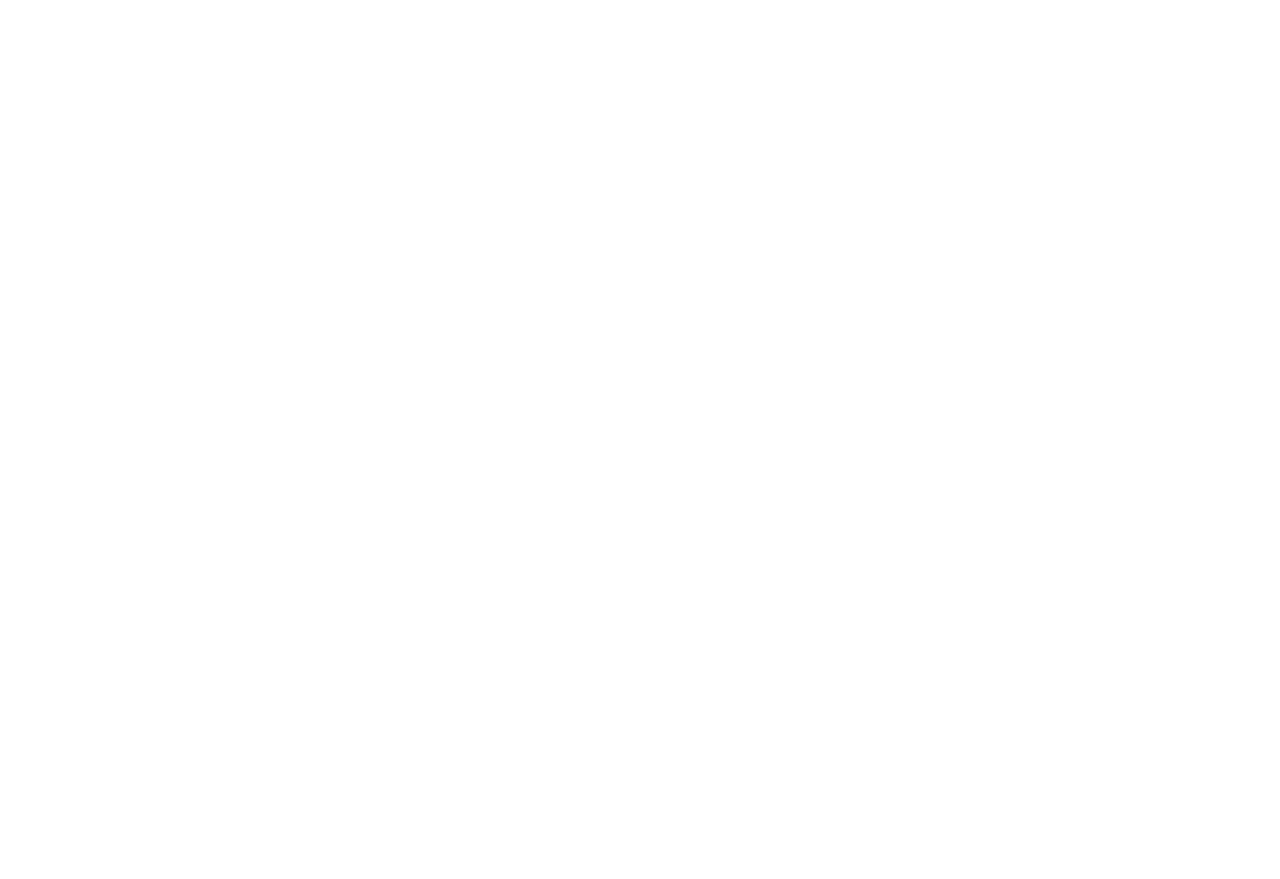
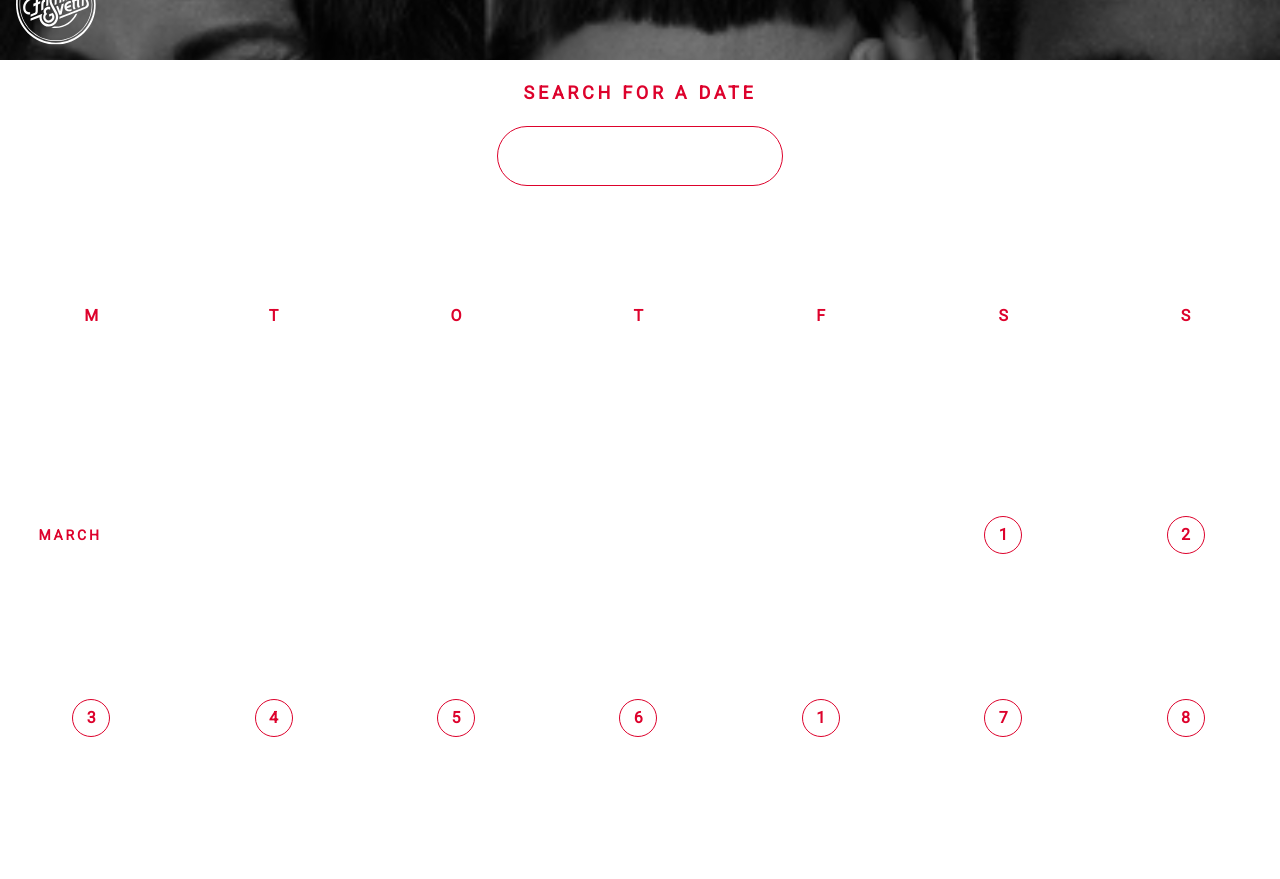
Before and after one commit to emelieedman/friskis-svettis-app, a React (Create React App) app: page /calendar in a window 1280 px wide. Shown: the part 180-1059 px from the top of the page. Before the commit the page ends 800 px from the top, so only its background shows below. Built offline with nearby package versions, Linux system fonts and the light colour scheme.

Commit message:
created the Calendar

```diff
--- a/src/components/InputFieldComponent/InputFieldComponent.js
+++ b/src/components/InputFieldComponent/InputFieldComponent.js
@@ -1,10 +1,10 @@
 import React from "react";
 import styles from "./InputFieldComponent.module.css"
 
-const InputFieldComponent = () => {
+const InputFieldComponent = (props) => {
     return (
         <form className={styles.wrapper}>
-            <label className={styles.label} htmlFor="search">SEARCH</label>
+            <label className={styles.label} htmlFor="search">{props.label}</label>
             <input className={styles.input} type="text" label="search" />
         </form>
     )
--- a/src/components/LinkRoundComponent/LinkRoundComponent.js
+++ b/src/components/LinkRoundComponent/LinkRoundComponent.js
@@ -0,0 +1,11 @@
+import React from "react"
+import { Link } from "react-router-dom";
+import styles from "./LinkRoundComponent.module.css"
+
+const LinkRoundComponent = (props) => {
+    return (
+    <Link className={styles.link} to={props.date}>{props.date}</Link>
+    )
+}
+
+export default LinkRoundComponent;
--- a/src/components/LinkRoundComponent/LinkRoundComponent.module.css
+++ b/src/components/LinkRoundComponent/LinkRoundComponent.module.css
@@ -0,0 +1,25 @@
+.link {
+    display: flex;
+    align-items: center;
+    justify-content: center;
+    color: #DD022C;
+    width: 38px;
+    height: 38px;
+    border: 1px solid #DD022C;
+    box-sizing: border-box;
+    border-radius: 100%;
+
+    font-family: 'Roboto', sans-serif;
+    font-style: normal;
+    font-weight: bold;
+    font-size: 16px;
+    line-height: 16px;
+    text-decoration: none;
+}
+
+
+.link:focus {
+    background-color: #DD022C;
+    color: white;
+    outline: none;
+}
--- a/src/components/pages/Calendar/Calendar.js
+++ b/src/components/pages/Calendar/Calendar.js
@@ -1,9 +1,121 @@
 import React from "react";
+import styles from "./Calendar.module.css"
+import HeaderComponent from "../../HeaderComponent/HeaderComponent";
+import InputFieldComponent from "../../InputFieldComponent/InputFieldComponent";
+import LinkRoundComponent from "../../LinkRoundComponent/LinkRoundComponent"
 
 const Calendar = () => {
     return (
-        <div>
-
+        <div className={styles.wrapper}>
+            <HeaderComponent title="CALENDAR"/>
+            <InputFieldComponent label="SEARCH FOR A DATE"/>
+            <div className={styles.calendar}>
+                <p className={styles.gridItem}>M</p>
+                <p className={styles.gridItem}>T</p>
+                <p className={styles.gridItem}>O</p>
+                <p className={styles.gridItem}>T</p>
+                <p className={styles.gridItem}>F</p>
+                <p className={styles.gridItem}>S</p>
+                <p className={styles.gridItem}>S</p>
+               {/*fix ignore screenreader */}
+               <h2>MARCH</h2>
+                <div className={styles.gridItem}>
+                    <LinkRoundComponent date="1" />
+                </div>
+                <div className={styles.gridItem}>
+                    <LinkRoundComponent date="2" />
+                </div>
+                <div className={styles.gridItem}>
+                    <LinkRoundComponent date="3" />
+                </div>
+                <div className={styles.gridItem}>
+                <LinkRoundComponent date="4" />
+                </div>
+                <div className={styles.gridItem}>
+                <LinkRoundComponent date="5" />
+                </div>
+                <div className={styles.gridItem}>
+                <LinkRoundComponent date="6" />
+                </div>
+                <div className={styles.gridItem}>
+                <LinkRoundComponent date="1" />
+                </div>
+                <div className={styles.gridItem}>
+                <LinkRoundComponent date="7" />
+                </div>
+                <div className={styles.gridItem}>
+                <LinkRoundComponent date="8" />
+                </div>
+                <div className={styles.gridItem}>
+                <LinkRoundComponent date="9" />
+                </div>
+                <div className={styles.gridItem}>
+                <LinkRoundComponent date="10" />
+                </div>
+                <div className={styles.gridItem}>
+                <LinkRoundComponent date="11" />
+                </div>
+                <div className={styles.gridItem}>
+                <LinkRoundComponent date="12" />
+                </div>
+                <div className={styles.gridItem}>
+                <LinkRoundComponent date="13" />
+                </div>
+                <div className={styles.gridItem}>
+                <LinkRoundComponent date="14" />
+                </div>
+                <div className={styles.gridItem}>
+                <LinkRoundComponent date="15" />
+                </div>
+                <div className={styles.gridItem}>
+                <LinkRoundComponent date="16" />
+                </div>
+                <div className={styles.gridItem}>
+                <LinkRoundComponent date="17" />
+                </div>
+                <div className={styles.gridItem}>
+                <LinkRoundComponent date="18" />
+                </div>
+                <div className={styles.gridItem}>
+                <LinkRoundComponent date="19" />
+                </div>
+                <div className={styles.gridItem}>
+                <LinkRoundComponent date="20" />
+                </div>
+                <div className={styles.gridItem}>
+                <LinkRoundComponent date="21" />
+                </div>
+                <div className={styles.gridItem}>
+                <LinkRoundComponent date="22" />
+                </div>
+                <div className={styles.gridItem}>
+                <LinkRoundComponent date="23" />
+                </div>
+                <div className={styles.gridItem}>
+                <LinkRoundComponent date="24" />
+                </div>
+                <div className={styles.gridItem}>
+                <LinkRoundComponent date="25" />
+                </div>
+                <div className={styles.gridItem}>
+                <LinkRoundComponent date="26" />
+                </div>
+                <div className={styles.gridItem}>
+                <LinkRoundComponent date="27" />
+                </div>
+                <div className={styles.gridItem}>
+                <LinkRoundComponent date="28" />
+                </div>
+                <div className={styles.gridItem}>
+                <LinkRoundComponent date="29" />
+                </div>
+                <div className={styles.gridItem}>
+                <LinkRoundComponent date="30" />
+                </div>
+                <div className={styles.gridItem}>
+                <LinkRoundComponent date="31" />
+                </div>
+            </div>
         </div>
     )
 }
--- a/src/components/pages/Calendar/Calendar.module.css
+++ b/src/components/pages/Calendar/Calendar.module.css
@@ -0,0 +1,35 @@
+.wrapper {
+    color: #DD022C;
+    font-family: 'Roboto', sans-serif;
+}
+
+p {
+    font-style: normal;
+    font-weight: bold;
+    font-size: 16px;
+    line-height: 16px;
+}
+
+h2 {
+    font-style: normal;
+    font-weight: bold;
+    font-size: 14px;
+    line-height: 16px;
+    display: flex;
+    align-items: center;
+    letter-spacing: 0.205em;
+    grid-column: span 5;
+    margin-left: 3vw;
+}
+
+.calendar {
+    display: grid;
+    grid-template-rows: 20vw repeat(9, 14.25vw);
+    grid-template-columns: repeat(7, 14.25vw);
+    align-content: center;
+}
+
+.gridItem {
+    align-self: center;
+    justify-self: center;
+}
--- a/src/components/pages/PickGymComponent/PickGymComponent.module.css
+++ b/src/components/pages/PickGymComponent/PickGymComponent.module.css
@@ -1,6 +1,6 @@
 .wrapper {
     display: grid;
-    grid-template-rows: 30vh 20vh 11.5vh 11.5vh 11.5vh 11.5vh 11.5vh 11.5vh 11.5vh 11.5vh 11.5vh 11.5vh 11.5vh 11.5vh;
+    grid-template-rows: 30vh 20vh 11.5vh 11.5vh 11.5vh 11.5vh;
 }
 
 .link {
```
